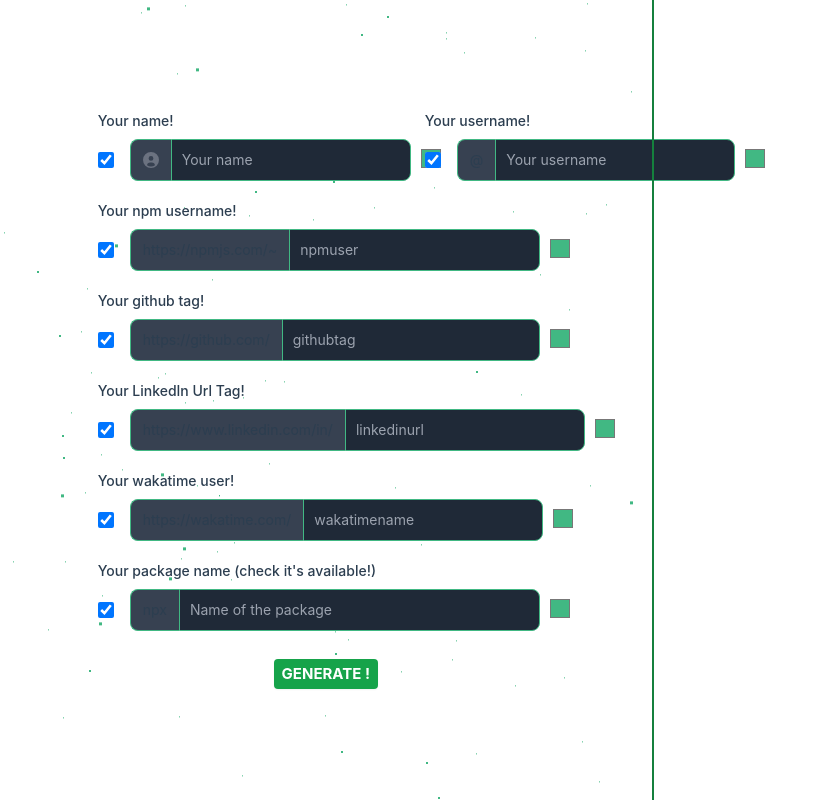
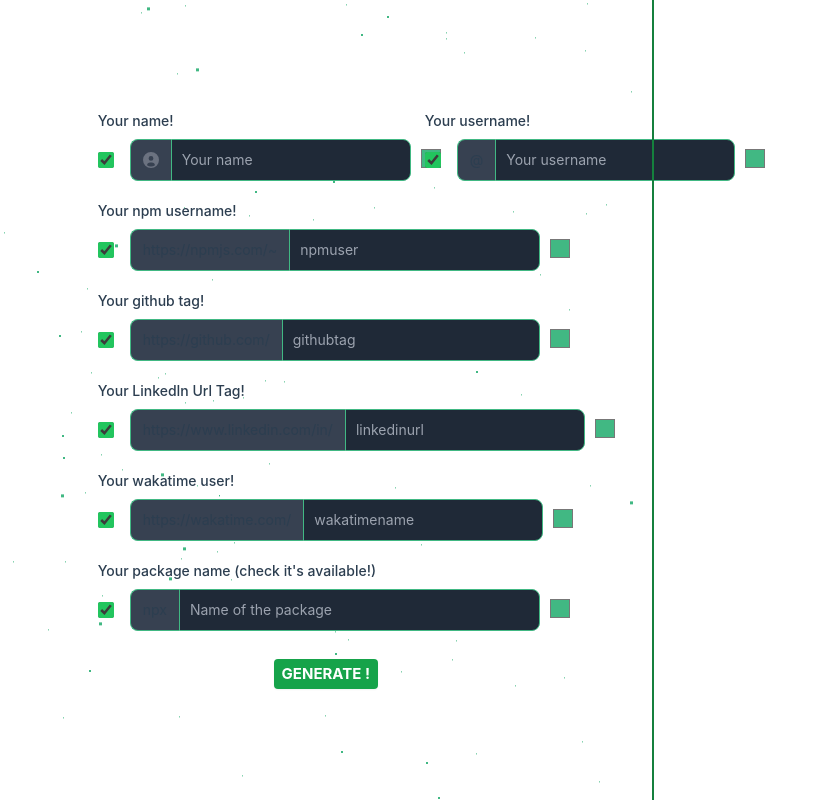
Before and after one commit to GarriguesN/npmcards-generator, a Vue app: page / in a window 1280 px wide. Shown: the whole page, without its empty margins (0-815 px from the left). Built offline with nearby package versions, Linux system fonts and the light colour scheme.

Commit message:
"Updated Input.vue checkbox styling and simplified StarsBackground.vue template"

```diff
--- a/src/components/Input.vue
+++ b/src/components/Input.vue
@@ -33,7 +33,7 @@
       <div class="flex">
         <div class="flex items-center me-4">
           <input checked :id="idCheckbox" type="checkbox" value=""
-            class="w-4 h-4 text-green-600 bg-gray-100 border-gray-300 rounded focus:ring-green-500 dark:focus:ring-green-600 dark:ring-offset-gray-800 focus:ring-2 dark:bg-gray-700 dark:border-gray-600">
+            class="w-4 h-4 accent-green-500 text-green-600 bg-gray-100 border-gray-300 rounded focus:ring-green-500 dark:focus:ring-green-600 dark:ring-offset-gray-800 focus:ring-2 dark:bg-gray-700 dark:border-gray-600">
         </div>
         <span
           class="inline-flex items-center px-3 text-sm bg-gray-700 rounded-s-lg border-t border-l border-b border-[#41B883] ">
--- a/src/components/StarsBackground.vue
+++ b/src/components/StarsBackground.vue
@@ -1,13 +1,10 @@
 <template>
-
         <div class="bg-animation max-w-full w-[50%] max-h-full h-full">
             <div id="stars"></div>
             <div id="stars2"></div>
             <div id="stars3"></div>
             <div id="stars4"></div>
         </div>
-
-
 </template>
 
 <style>
```
